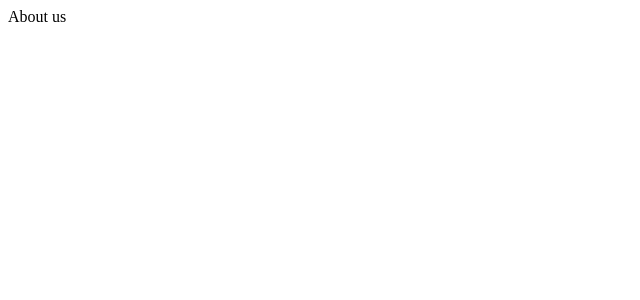
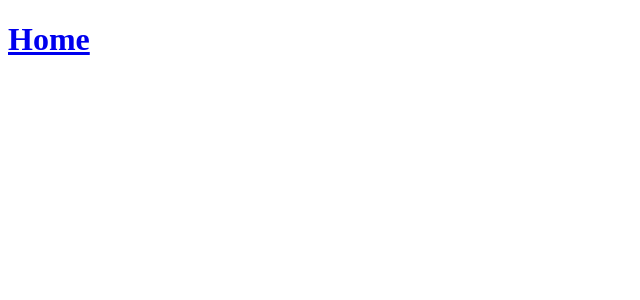
Before and after one commit to xcv58/next-offline-issue-77, a Next.js app: page /about in a window 1280 px wide. Shown: the top 300 px of the page, without its empty margins (0-640 px from the left). Built offline with nearby package versions, Linux system fonts and the light colour scheme.

Commit message:
Remove about link

```diff
--- a/pages/about.js
+++ b/pages/about.js
@@ -1,3 +1,9 @@
+import Link from 'next/link'
+
 export default () => (
-  <div>About us</div>
+  <div>
+    <h1>
+      <Link href='/'><a>Home</a></Link>
+    </h1>
+  </div>
 )
--- a/pages/index.js
+++ b/pages/index.js
@@ -1,12 +1,9 @@
 import React, { Component } from 'react'
 import ReactPlayer from 'react-player'
+import Link from 'next/link'
 
-import Link from 'next/link'
 export default () => (
   <div>
-    <h1>
-      <Link href='/about'><a>About</a></Link>
-    </h1>
     <ReactPlayer url='http://clips.vorwaerts-gmbh.de/big_buck_bunny.mp4' controls />
   </div>
 )
```
